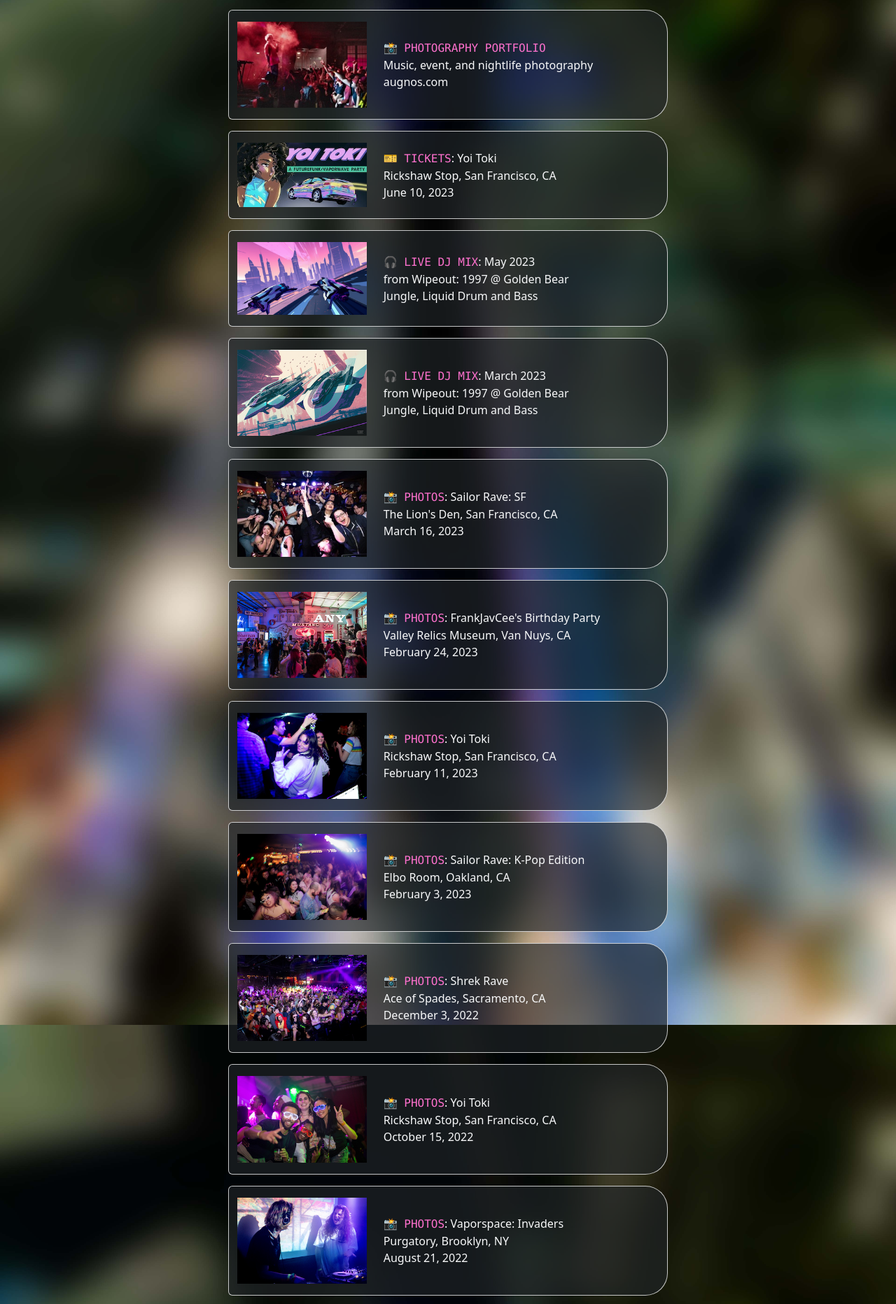
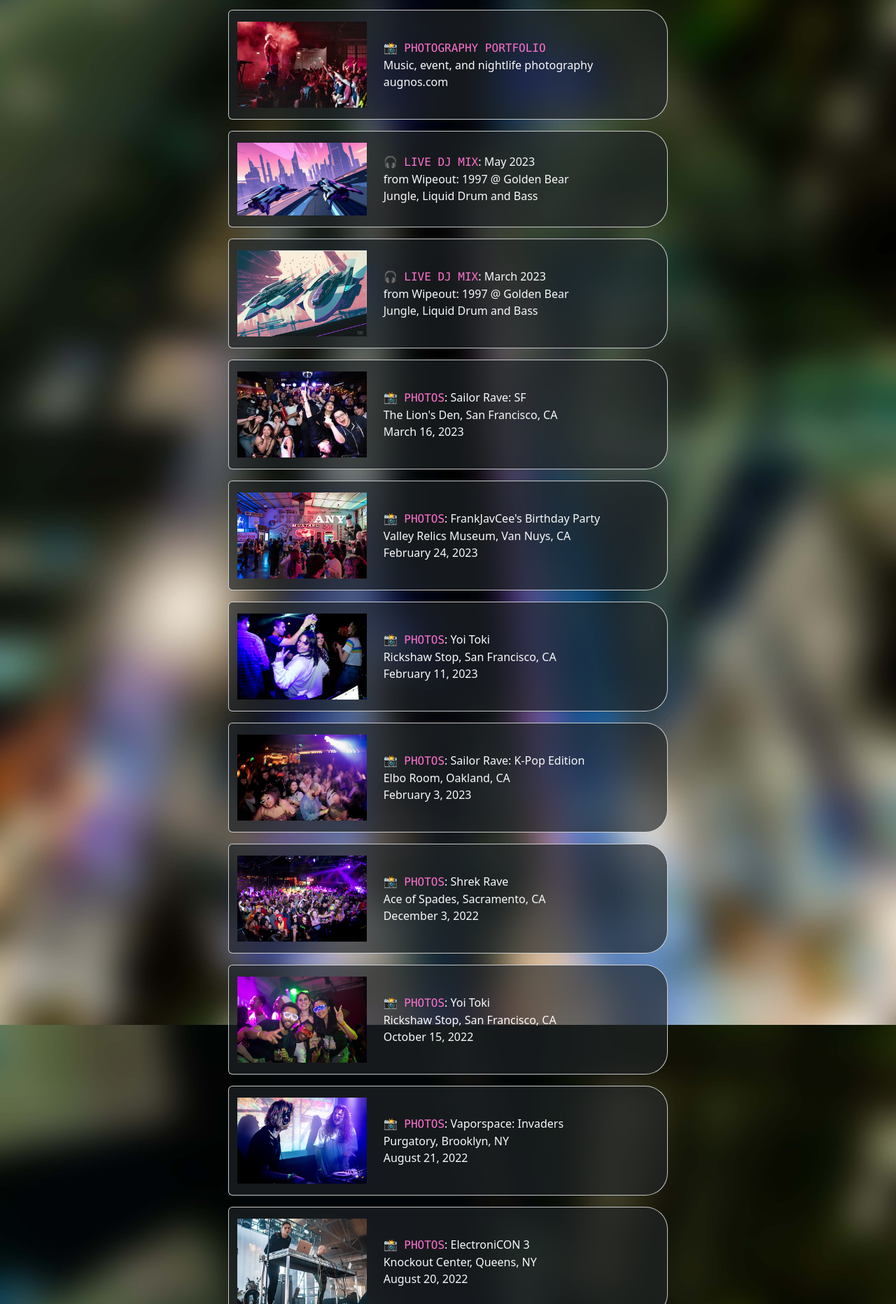
Before and after one commit to Augnos/augnos_linktree, a Flask app: page / in a window 1280 px wide. Shown: the part 455-2319 px from the top of the page at 70% size. Run offline with Flask 3, Linux system fonts and the light colour scheme.

Commit message:
Updated links

```diff
--- a/flask_app/templates/_links.html
+++ b/flask_app/templates/_links.html
@@ -32,16 +32,6 @@
     "george clanton in front of an audience at electronicon 3"
 )}}
 
-
-<!-- Yoi Toki, 06/10/23 -->
-{{ macros.link(
-    "🎫 TICKETS", ": Yoi Toki",
-    "Rickshaw Stop, San Francisco, CA",
-    "June 10, 2023 ",
-    "https://www.eventbrite.com/e/yoi-toki-sf-a-future-funk-vaporwave-party-tickets-600767721427",
-    "images/yoi_toki_sf_3.jpeg",
-    "yoi toki event poster"
-)}}
 
 <!-- Wipeout: 1997, 05/20/23 -->
 {{ macros.link(
```
